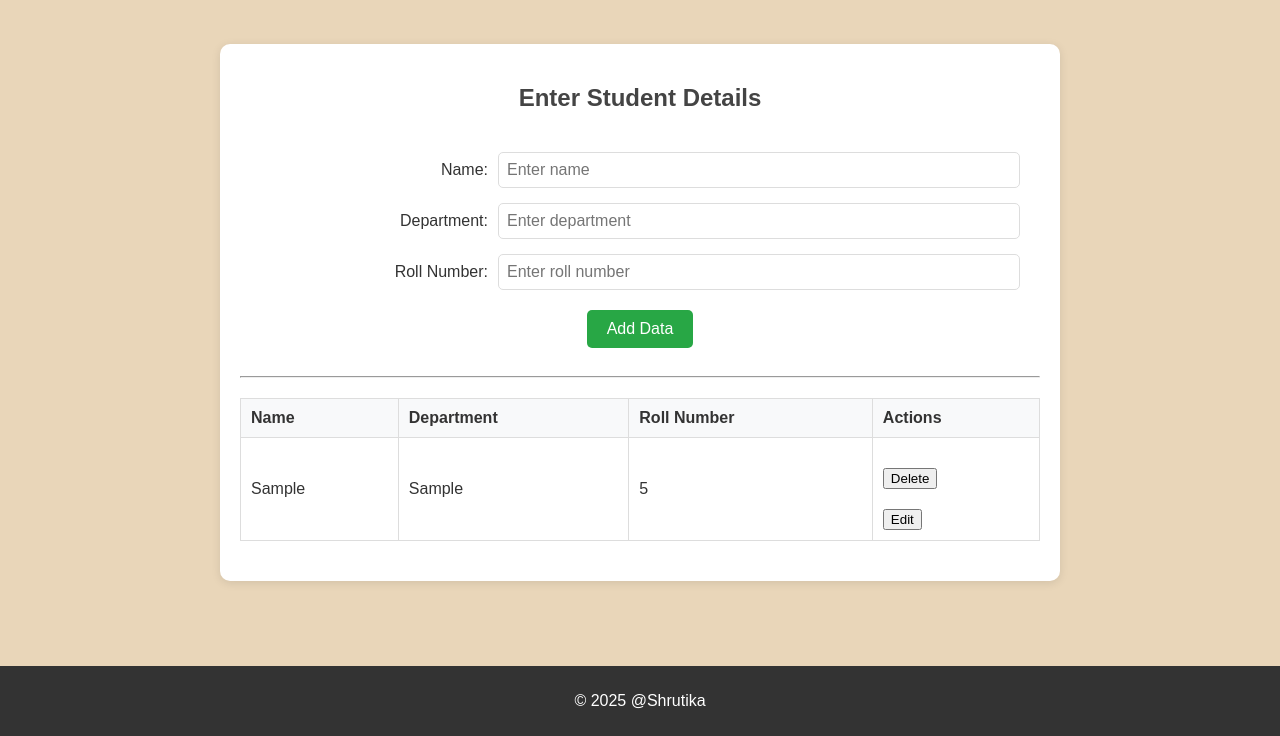
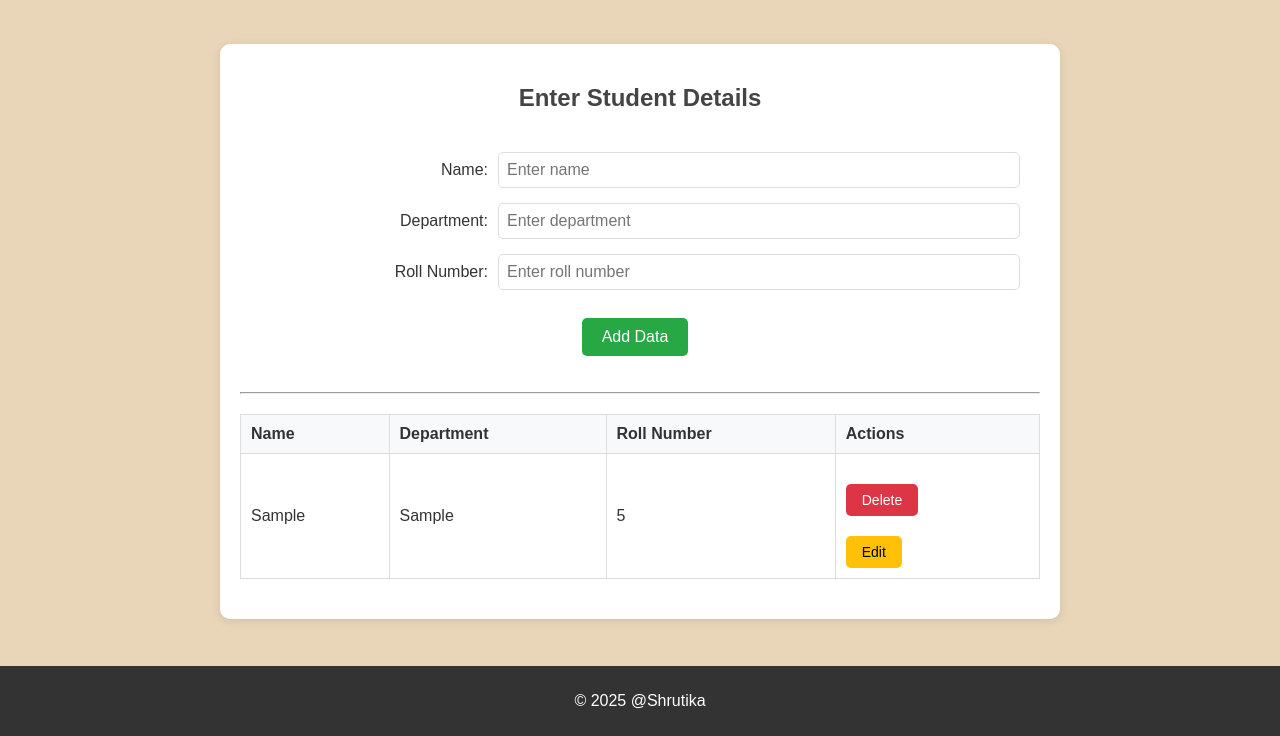
Before and after one commit to shrutikajha2603/FSP_CRUD, a plain HTML site: page index.html in a window 1280 px wide. Both pictures are taken after typing "Sample", "Sample", "5" into the empty fields and a click on the button "Add Data". Shown: the part 64-800 px from the top of the page. Drawn offline with Linux system fonts and the light colour scheme.

Commit message:
Update style.css

```diff
--- a/style.css
+++ b/style.css
@@ -137,3 +137,26 @@ footer {
     width: 100%;
     bottom: 0;
 }
+
+.btn {
+    padding: 8px 16px;
+    border: none;
+    border-radius: 5px;
+    cursor: pointer;
+    font-size: 14px;
+    margin-right: 10px;
+}
+
+.btn-danger {
+    background-color: #dc3545;
+    color: white;
+}
+
+.btn-warning {
+    background-color: #ffc107;
+    color: black;
+}
+
+.btn:hover {
+    opacity: 0.9;
+}
```
